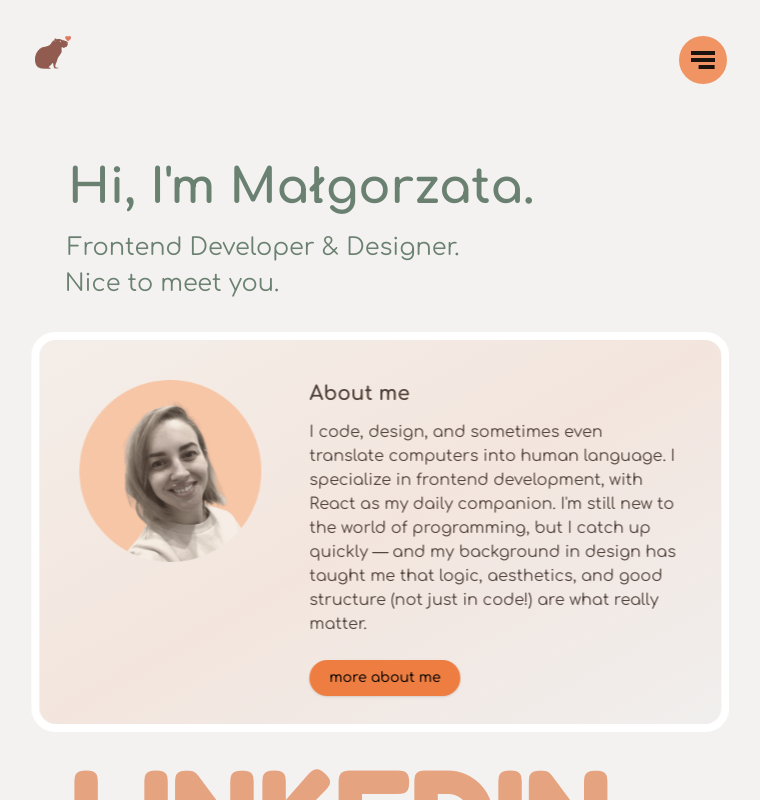
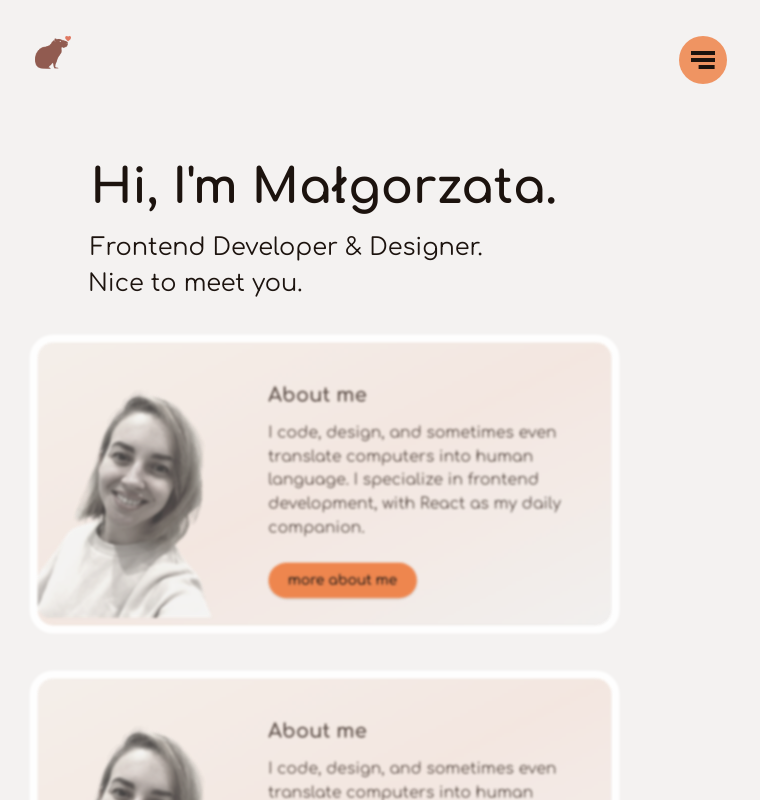
Before and after one commit to karibara/karibara-next-website, a Next.js app: page / in a window 1280 px wide. Shown: the top 800 px of the page, without its empty margins (263-1023 px from the left). Built offline with nearby package versions, Linux system fonts and the light colour scheme; what tailwindcss-motion would draw is missing.

Commit message:
WIP: About me Section

```diff
--- a/src/app/page.tsx
+++ b/src/app/page.tsx
@@ -13,6 +13,9 @@ export default function Home() {
         {/* ABOUT ME */}
 
         <AboutMe />
+        <AboutMe />
+        <AboutMe />
+        <AboutMe />
 
         {/* SOCIAL MEDIA LINKS */}
         <SocialMediaLinks />
--- a/src/components/sections/AboutMe.tsx
+++ b/src/components/sections/AboutMe.tsx
@@ -7,60 +7,66 @@ import { AnimatePresence, motion } from "framer-motion";
 import { useState } from "react";
 
 export const AboutMe: React.FC = () => {
-  const [expanded, setExpanded] = useState(false);
+  const [flipped, setFlipped] = useState(false);
 
   return (
     <motion.div
-      initial={{ x: 300, scale: 0.8, opacity: 0 }}
-      animate={{ x: 0, scale: 1, opacity: 1 }}
+      initial={{ x: -300, scale: 0.8, opacity: 0, filter: "blur(15px)" }}
+      whileInView={{ x: 0, scale: 1, opacity: 1, filter: "blur(0px)" }}
       transition={{
         type: "spring",
         stiffness: 80,
-        damping: 65,
-        duration: 12,
-        delay: 2,
+        damping: 60,
+        duration: 8,
+        delay: 4,
       }}
     >
-      <GlassCard className="md:grid md:grid-cols-3 gap-2 max-w-[698px] z-10">
-        <div className="hidden md:block pt-10 pl-10">
+      <div className="relative perspective-[1200px] max-w-[600px] mx-auto">
+        {/* FLIP CONTAINER */}
+        <motion.div
+          className="relative w-full h-full"
+          animate={{ rotateY: flipped ? 180 : 0 }}
+          transition={{ duration: 0.8, ease: "easeInOut" }}
+          style={{ transformStyle: "preserve-3d" }}
+        >
+          {/* CARD - FRONT SIDE */}
+
+          <GlassCard className=" flex flex-col md:flex-row items-stretch  overflow-hidden">
+            {/* RIGHT SIDE - IMAGE */}
+            <div
+              className="relative w-full md:w-1/3 h-64 md:h-auto flex items-cen
+          ter justify-end "
+            >
               <Image
-            src="/profile-photo-circle.png"
-            width="200"
-            height="200"
+                src="/profile-photo-no-bg.png"
+                fill
                 alt="profile photo"
+                className="object-contain object-right scale-x-[-1]"
               />
             </div>
-        <div className="w-full col-span-full relative aspect-[16/9] overflow-hidden rounded-t-3xl md:hidden">
-          <Image
-            src="/profile-photo-horizontal.jpg"
-            layout="fill"
-            alt="profile photo"
-            className="rounded-t-3xl object-contain"
-          />
-        </div>
-        <div className="col-span-2 px-6 py-4 md:px-10 md:pt-10">
+
+            {/* RIGHT SIDE - text */}
+            <div className="w-full md:w-2/3 px-6 py-4 md:px-10 md:pt-10 flex flex-col justify-center">
               <h3 className="text-lg lg:text-xl font-bold">About me</h3>
               <div className="my-3 text-sm lg:text-base">
                 <p>
-              I code, design, and sometimes even translate computers into human
-              language. I specialize in frontend development, with React as my
-              daily companion. I&apos;m still new to the world of programming,
-              but I catch up quickly — and my background in design has taught me
-              that logic, aesthetics, and good structure (not just in code!) are
-              what really matter.
+                  I code, design, and sometimes even translate computers into
+                  human language. I specialize in frontend development, with
+                  React as my daily companion.
                 </p>
-            {!expanded && (
+                {!flipped && (
                   <Button
-                onClick={() => setExpanded(!expanded)}
+                    onClick={() => setFlipped(!flipped)}
                     className="mt-6 w-full md:w-auto"
                   >
                     more about me
                   </Button>
                 )}
 
-            {/* EXPANDED TEXT about me*/}
+                {/* BACK SIDE */}
+
                 <AnimatePresence>
-              {expanded && (
+                  {flipped && (
                     <motion.div
                       initial={{ opacity: 0 }}
                       animate={{
@@ -72,22 +78,13 @@ export const AboutMe: React.FC = () => {
                     >
                       <>
                         <p className="py-6">
-                      My components are so well thought out they could have
-                      their own résumés. If a problem pops up, I’ll find a
-                      solution faster than Ctrl+F. And when I don’t know
-                      something, I’m not afraid to ask — good communication is
-                      key.
+                          I&apos;m still new to the world of programming, but I
+                          catch up quickly — and my background in design has
+                          taught me that logic, aesthetics, and good structure
+                          (not just in code!) are what really matter.
                         </p>
-                    <p>
-                      Away from the screen? You’ll probably find me sketching,
-                      woodworking, running miles, drinking tea, or indulging in
-                      way too much pasta.
-                    </p>
-                    <p className="py-6">
-                      Always ready for new challenges—whether in code or
-                      creative projects!
-                    </p>
-                    <Button onClick={() => setExpanded(false)}>
+
+                        <Button onClick={() => setFlipped(false)}>
                           show less
                         </Button>
                       </>
@@ -98,5 +95,7 @@ export const AboutMe: React.FC = () => {
             </div>
           </GlassCard>
         </motion.div>
+      </div>
+    </motion.div>
   );
 };
--- a/src/components/sections/WelcomeSection.tsx
+++ b/src/components/sections/WelcomeSection.tsx
@@ -4,10 +4,11 @@ import { motion } from "framer-motion";
 
 export const WelcomeSection: React.FC = () => {
   return (
-    <div className="flex gap-1  flex-col text-mintKari px-6 md:px-10">
+    <div className="flex gap-1  flex-col text-blackKari px-6 md:px-10">
       <motion.h1
         initial={{ x: -500, opacity: 0, filter: "blur(15px)" }}
-        animate={{ x: 0, opacity: 1, filter: "blur(0px)" }}
+        whileInView={{ x: 0, opacity: 1, filter: "blur(0px)" }}
+        // animate={{ x: 0, opacity: 1, filter: "blur(0px)" }}
         transition={{
           type: "spring",
           stiffness: 80, // kontroluje "sztywność" sprężyny
@@ -21,7 +22,8 @@ export const WelcomeSection: React.FC = () => {
 
       <motion.h2
         initial={{ x: -300, opacity: 0, filter: "blur(15px)" }}
-        animate={{ x: 0, opacity: 1, filter: "blur(0px)" }}
+        whileInView={{ x: 0, opacity: 1, filter: "blur(0px)" }}
+        // animate={{ x: 0, opacity: 1, filter: "blur(0px)" }}
         transition={{
           type: "spring",
           stiffness: 80,
@@ -35,7 +37,8 @@ export const WelcomeSection: React.FC = () => {
       </motion.h2>
       <motion.h2
         initial={{ x: -300, opacity: 0, filter: "blur(15px)" }}
-        animate={{ x: 0, opacity: 1, filter: "blur(0px)" }}
+        whileInView={{ x: 0, opacity: 1, filter: "blur(0px)" }}
+        // animate={{ x: 0, opacity: 1, filter: "blur(0px)" }}
         transition={{
           type: "spring",
           stiffness: 80,
--- a/src/components/ui/GlassCard.tsx
+++ b/src/components/ui/GlassCard.tsx
@@ -1,16 +1,17 @@
 type GlassCardProps = {
   className?: string;
+  style?: React.CSSProperties;
 };
 
 export const GlassCard: React.FC<React.PropsWithChildren<GlassCardProps>> = ({
   children,
   className,
+  style,
 }) => {
   return (
     <div
-      // glass card css settings below
-      // className={`flex flex-wrap border border-peachKari rounded-3xl shadow-[0_10px_30px_rgba(212,181,162,0.6)] bg-gradient-to-br from-pink-300/10 via-purple-400/10 to-neutral-300/10 backdrop-blur-md ${className}`}
       className={`flex flex-wrap border-8 border-white rounded-3xl  bg-gradient-to-br from-peachKari/10 via-orangeKari/10 to-neutral-300/10 backdrop-blur-md ${className}`}
+      style={style}
     >
       {children}
     </div>
--- a/tailwind.config.ts
+++ b/tailwind.config.ts
@@ -16,6 +16,7 @@ export default {
       fontFamily: {
         comfortaa: ["Comfortaa", "sans-serif"],
         fredoka: ["Fredoka", "sans-serif"],
+        Oswald: ["Oswald", "sans-serif"],
       },
       colors: {
         blackKari: "#1C130E",
```
Also changed, not shown: public/profile-photo-no-bg.png (added). Lines whose indentation alone changed are shown as unchanged.
